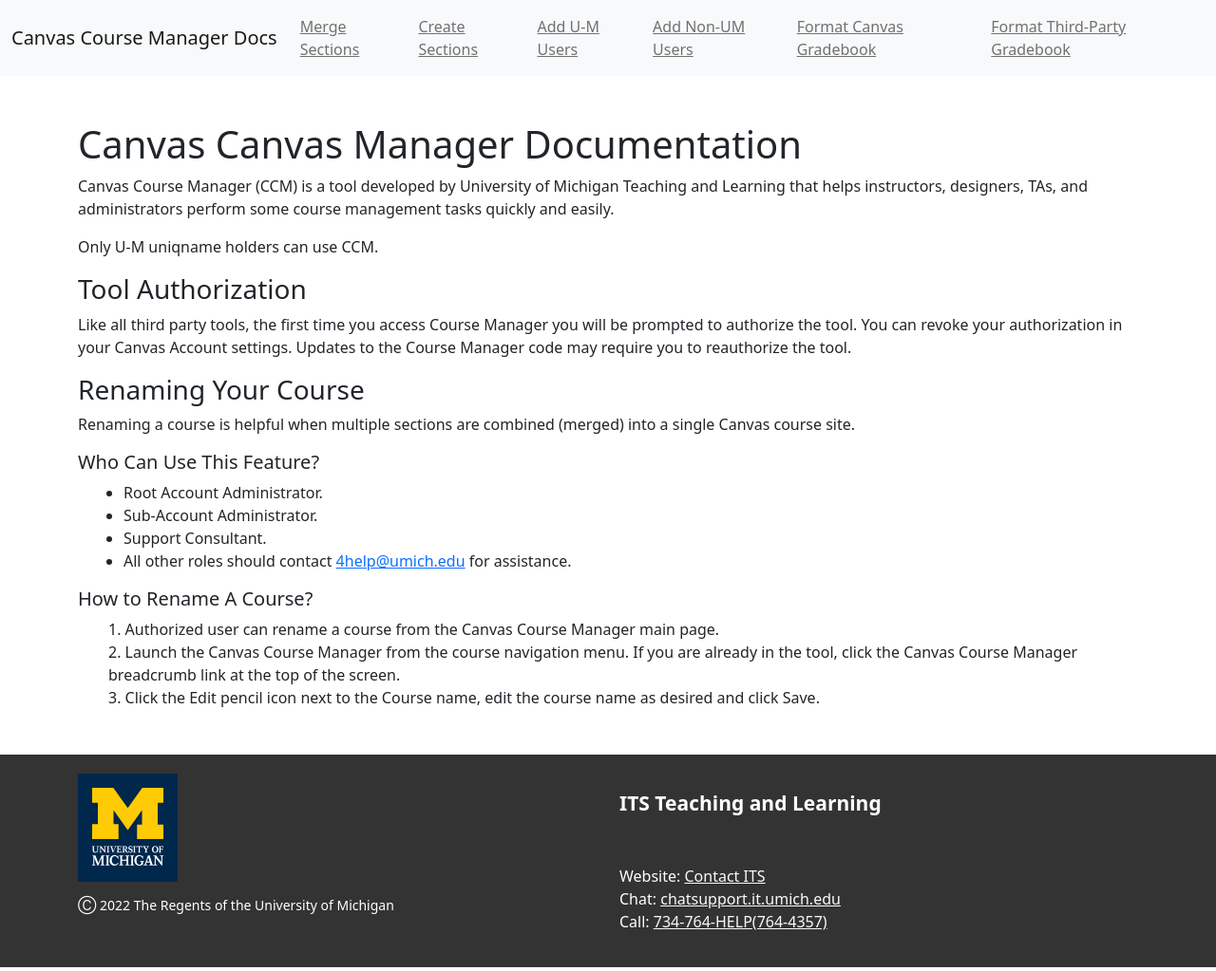
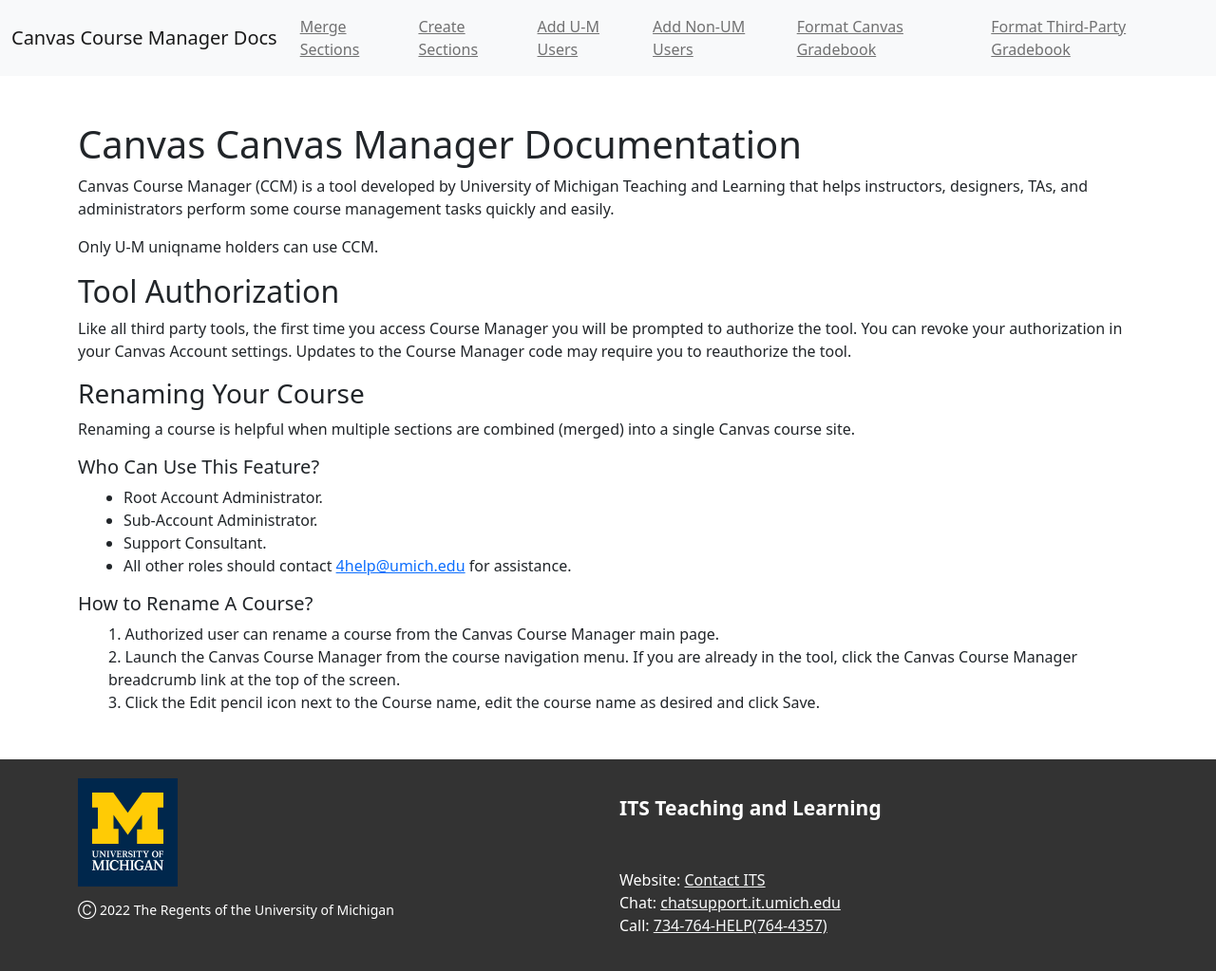
Before and after one commit to tl-its-umich-edu/canvas-course-manager-next, a Jekyll site: the page built from docs/index.html, in a window 1280 px wide. Shown: the whole page at 95% size. Built offline with Jekyll 4.4.1, drawn with Linux system fonts in a browser that asks for light colours.

```diff
--- a/docs/index.html
+++ b/docs/index.html
@@ -5,7 +5,7 @@ title: Home
 <h1 class="mt-5">Canvas Canvas Manager Documentation</h1>
 <p>Canvas Course Manager (CCM) is a tool developed by University of Michigan Teaching and Learning that helps instructors, designers, TAs, and administrators perform some course management tasks quickly and easily. </p>
 <p>Only U-M uniqname holders can use CCM.</p>
-<h3>Tool Authorization</h3>
+<h2>Tool Authorization</h2>
 <p>Like all third party tools, the first time you access Course Manager you will be prompted to authorize the tool. You can revoke your authorization in your Canvas Account settings. Updates to the Course Manager code may require you to reauthorize the tool.
 </p>
 <h3>Renaming Your Course</h3>
```
